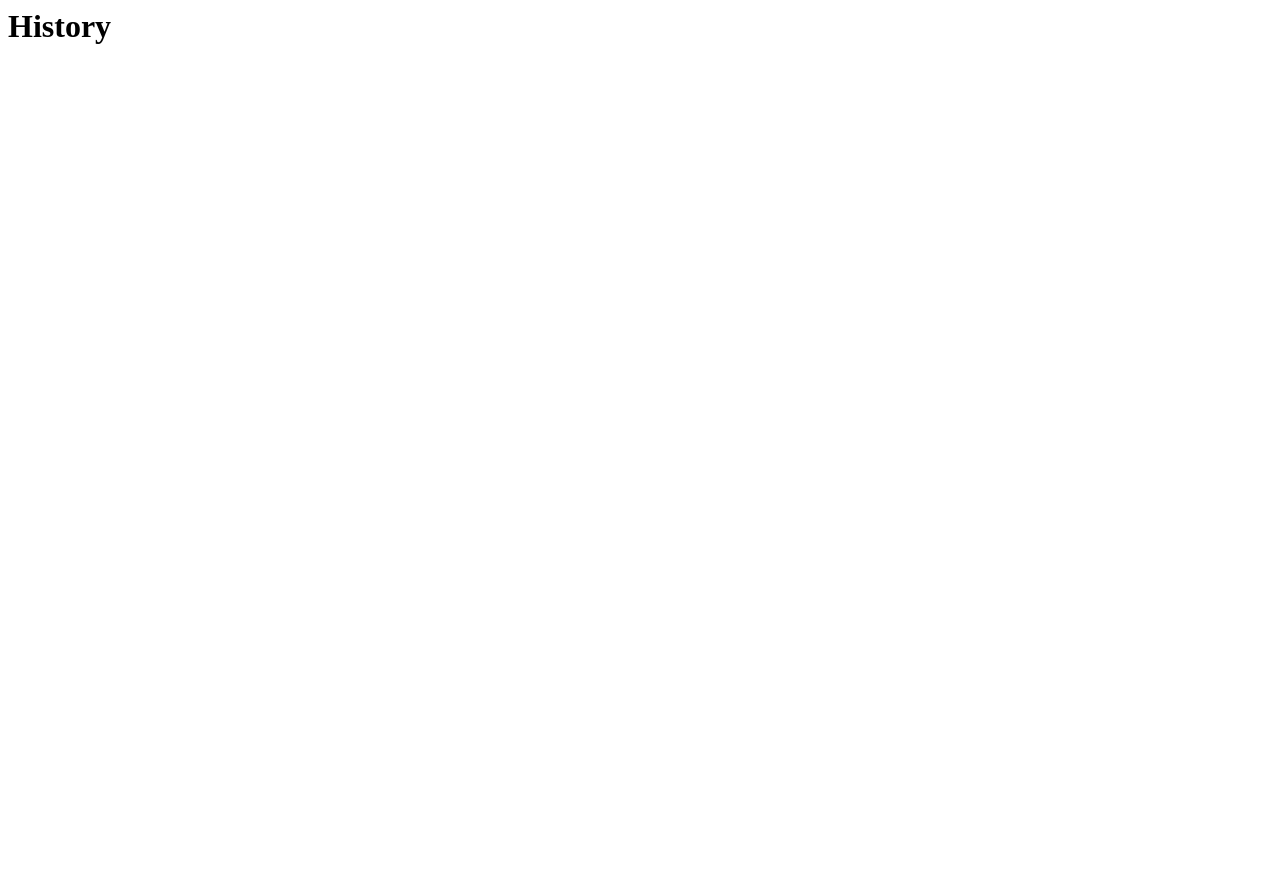
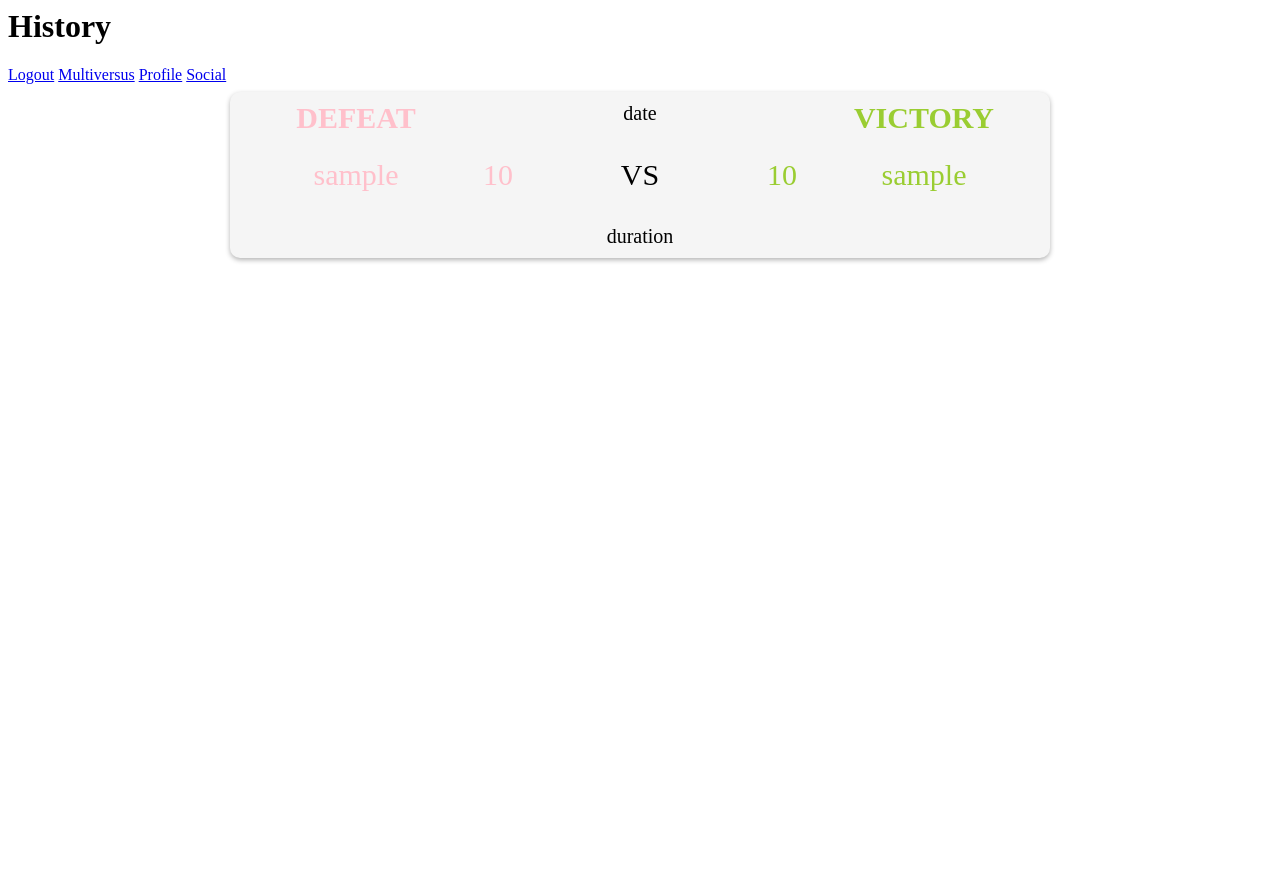
Before and after one commit to 705mmes/ft_Transcendence, a Django app: page /profile/history/ in a window 1280 px wide. Before the commit the page is almost empty. Before the commit the page ends 44 px from the top, so only its background shows below. Run offline with Django 5.2, Linux system fonts and the light colour scheme; a user stored in the database is signed in; tables that the repository leaves empty hold one stand-in row (values such as "Sample post").

Commit message:
historique ok

```diff
--- a/srcs/containers/transcendence/authentication/consumers.py
+++ b/srcs/containers/transcendence/authentication/consumers.py
@@ -46,6 +46,7 @@ class ActiveConsumer(WebsocketConsumer):
         for friend in friends:
             friend_user = friend.user1 if friend.user1 != user else friend.user2
             my_friend_list['friend_list']['friends'][friend_user.username] = {'is_connected': friend_user.is_connected}
+        print(my_friend_list)
         json_data = json.dumps(my_friend_list)
         self.send(json_data)
 
--- a/srcs/containers/transcendence/profile_page/templates/profile/history.html
+++ b/srcs/containers/transcendence/profile_page/templates/profile/history.html
@@ -1,3 +1,51 @@
 {% load static %}
 
 <h1> History </h1>
+
+{% include "authentication/navbar.html" %}
+{% csrf_token %}
+
+<link rel="stylesheet" href="{% static 'css/history.css' %}">
+<div class="history">
+    {% for history in game %}
+        <div class="match">
+            <div class="user_block">
+                {% if history.User1.score > history.User2.score %}
+                    <span class="win_title"> VICTORY </span>
+                    <span class="user" id="user_win">
+                {% else %}
+                    <span class="lose_title"> DEFEAT </span>
+                    <span class="user" id="user_lose">
+                {% endif %}
+                    {{ history.User1.username }}
+                </span>
+            </div>
+            {% if history.User1.score > history.User2.score %}
+                <span id="user_win">{{ history.User1.score }}</span>
+            {% else %}
+                <span id="user_lose">{{ history.User1.score }}</span>
+            {% endif %}
+            <div class="vs">
+                <span class="date">date</span>
+                <span>VS</span>
+                <span class="duration">duration</span>
+            </div>
+            {% if history.User1.score > history.User2.score %}
+                <span id="user_lose">{{ history.User2.score }}</span>
+            {% else %}
+                <span id="user_win">{{ history.User2.score }}</span>
+            {% endif %}
+            <div class="user_block">
+                {% if history.User1.score > history.User2.score %}
+                    <span class="lose_title"> DEFEAT </span>
+                    <span class="user" id="user_lose">
+                {% else %}
+                    <span class="win_title"> VICTORY </span>
+                    <span class="user" id="user_win">
+                {% endif %}
+                    {{ history.User2.username }}
+                </span>
+            </div>
+        </div>
+    {% endfor %}
+</span>
--- a/srcs/containers/transcendence/profile_page/views.py
+++ b/srcs/containers/transcendence/profile_page/views.py
@@ -34,18 +34,20 @@ def history(request):
 
     print(test)
     five_last_game = list(test)[-5:]
-    game_history = {}
+    game_history = []
     for game in reversed(five_last_game):
 
         if (game.History1 == me):
-            if(game.Score1 > game.Score2):
-                print('win')
-            else:
-                print('lost')
+            game_history.append({
+                'User1': {'score': game.Score1, 'username': game.History1.username},
+                'User2': {'score': game.Score2, 'username': game.History2.username}
+            })
         else:
-            print(game.Score2)
-            if(game.Score1 > game.Score2):
-                print('lost')
-            else:
-                print('win')
-    return render(request, 'profile/history.html')
+            game_history.append({
+                'User1': {'score': game.Score2, 'username': game.History2.username},
+                'User2': {'score': game.Score1, 'username': game.History1.username}
+            })
+    context  ={
+        'game': game_history
+    }
+    return render(request, 'profile/history.html', context)
--- /dev/null
+++ b/srcs/containers/transcendence/static/css/history.css
@@ -0,0 +1,87 @@
+.history {
+    display: flex;
+    flex-direction: column;
+    align-items: center;
+    justify-content: flex-start;
+    height: 100%;
+    width: 100%;
+    margin-top: -2px;
+    font-size: 30px;
+
+}
+
+.match {
+    position: relative;
+    display: flex;
+    justify-content: space-between;
+    align-items: center;
+    width: 80%;
+    max-width: 800px;
+    margin: 10px 0;
+    border-radius: 10px;
+    box-shadow: 0 2px 5px rgba(0, 0, 0, 0.3);
+    background-color: whitesmoke;
+    padding: 10px;
+}
+
+.user_block{
+    position: relative;
+    display: flex;
+    flex-direction: column;
+    align-items: center;
+    width: 15%;
+    padding: 7%
+}
+
+.vs{
+    display: flex;
+    flex-direction: column;
+    align-items: center;
+    width: 15%;
+    padding: 7%
+}
+
+.date, .duration{
+    font-size: 20px;
+    position: absolute;
+    width: 100%;
+    text-align: center;
+    z-index: 1;
+}
+
+.date{
+    top: 10px
+}
+
+.duration {
+    bottom: 10px;
+}
+
+.user{
+    text-align: center;
+}
+
+.win_title, .lose_title {
+    position: absolute;
+    top: -1px;
+    width: 100%;
+    text-align: center;
+    font-weight: bold;
+    z-index: 1;
+}
+
+.win_title {
+    color: yellowgreen;
+}
+
+.lose_title {
+    color: pink;
+}
+
+#user_lose {
+    color :pink;
+}
+
+#user_win {
+    color: yellowgreen;
+}
```
